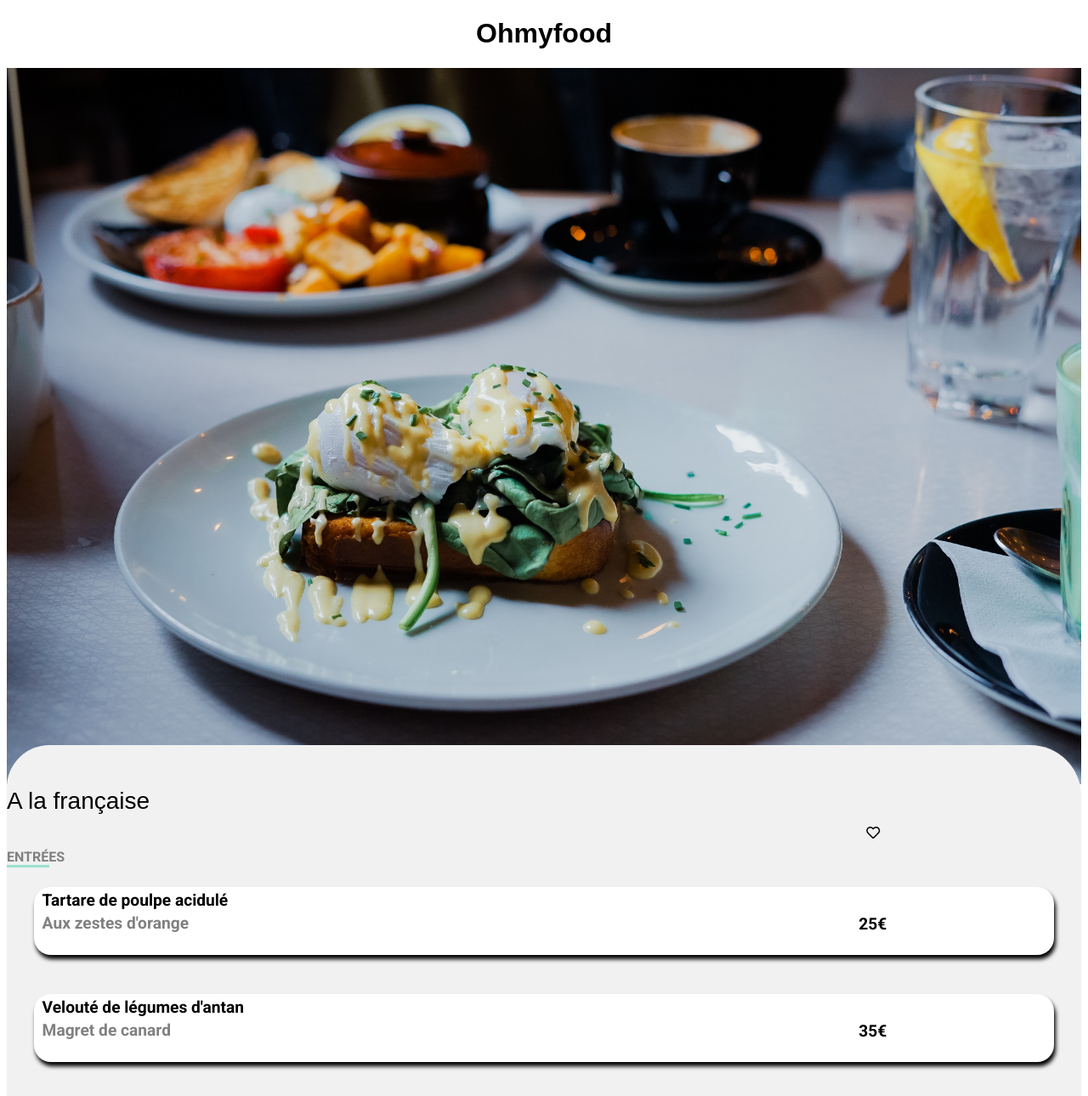
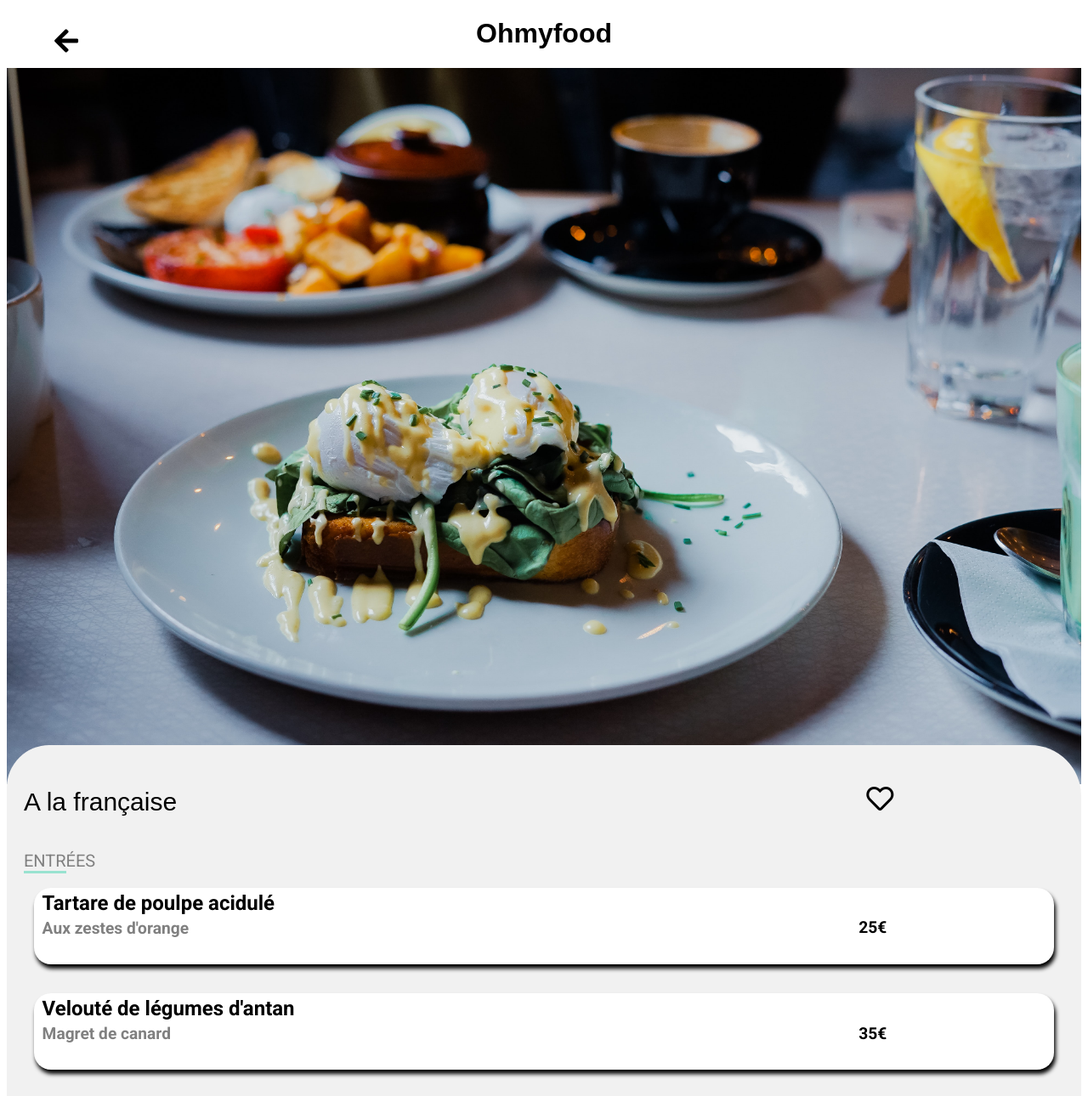
Before and after one commit to Vushaiku/Glathstephen_03_02122021, a website: page palette.html in a window 1280 px wide. Shown: the top 1290 px of the page at 85% size. Drawn offline with Linux system fonts and the light colour scheme; a web font is replaced by a local one.

Commit message:
ajout premier lien resto / modif css

```diff
--- a/_main.scss
+++ b/_main.scss
@@ -33,6 +33,11 @@ h1
 .container
 {
     padding: 100px;
+}
+
+a
+{
+    text-decoration: none;
 }
 
 .btn {
--- a/_menu.scss
+++ b/_menu.scss
@@ -47,6 +47,13 @@ $duration-delay: 300ms;
     }
 }
 
+.retour-acceuil
+{
+    position: absolute;
+    top: 4%;
+    left: 5%;
+}
+
 .carte
 {
     position: relative;
@@ -60,14 +67,14 @@ $duration-delay: 300ms;
     &__titre
     {
         font-family: 'shrikhand', sans-serif;
-        font-size: 28px;
-
+        font-size: 30px;
+        margin-left: 20px;
     }
 
     &__favori
     {
         position: absolute;
-        top: 6%;
+        top: 3%;
         left: 80%;
         padding-bottom: 40px;
     }
@@ -87,8 +94,9 @@ $duration-delay: 300ms;
         width: 50px;
         border-bottom: 3px solid $tertiary-color;
         text-transform: uppercase;
-        font-weight: bolder;
         color: grey;
+        margin-left: 20px;
+        font-size: 20px;
     }
     &__list
     {
@@ -96,7 +104,7 @@ $duration-delay: 300ms;
         cursor: pointer;
         background-color: white;
         border-radius: 20px;
-        height: 80px;
+        height: 90px;
         width: 95%;
         margin: auto;
         box-shadow: 2px 5px 5px black;
@@ -104,6 +112,7 @@ $duration-delay: 300ms;
         &__name
         {
            @include alignement-text;
+           font-size: 24px;
         }
 
         &__resume
@@ -127,7 +136,7 @@ $duration-delay: 300ms;
             top: 0px;
             left: 100%;
             width: 20%;
-            height: 80px;
+            height: 90px;
             overflow: hidden;
             border-top-right-radius: 20px;
             border-bottom-right-radius: 20px;
@@ -135,7 +144,7 @@ $duration-delay: 300ms;
             &__logo
             {
                 position: absolute;
-                top: 30%;
+                top: 35%;
                 left: 20%;
             }
         }
--- a/palette.html
+++ b/palette.html
@@ -16,6 +16,7 @@
 <body>
     <header>
         <h1>Ohmyfood</h1>
+        <i class="fas fa-arrow-left fa-2x retour-acceuil"></i>
         <div class="image-restaurant">
             <img src="./francaise.jpg" alt="A la française" class="fill narrow">
         </div>
@@ -26,7 +27,7 @@
         A la française
     </div>
     <div class="carte__favori">
-        <i class="far fa-heart"></i>
+        <i class="far fa-heart fa-2x"></i>
     </div>
     <div class="menu">
         <div class="menu__title">Entrées</div>
```
Also changed, not shown: acceuil.html (+2 -0 lines), menu.css, style.css, 2 other files.
